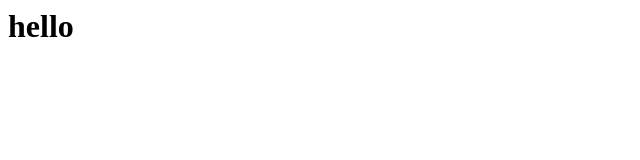
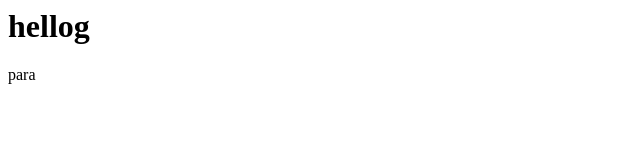
Before and after one commit to Chaithanya2023/learnGit, a plain HTML site: page index.html in a window 1280 px wide. Shown: the full height of the page, 0-640 px from the left. Drawn offline with Linux system fonts and the light colour scheme.

Commit message:
Added para

```diff
--- a/index.html
+++ b/index.html
@@ -1 +1,2 @@
-<h1>hello</h1>
+<h1>hellog</h1>
+<p> para</p>
```
